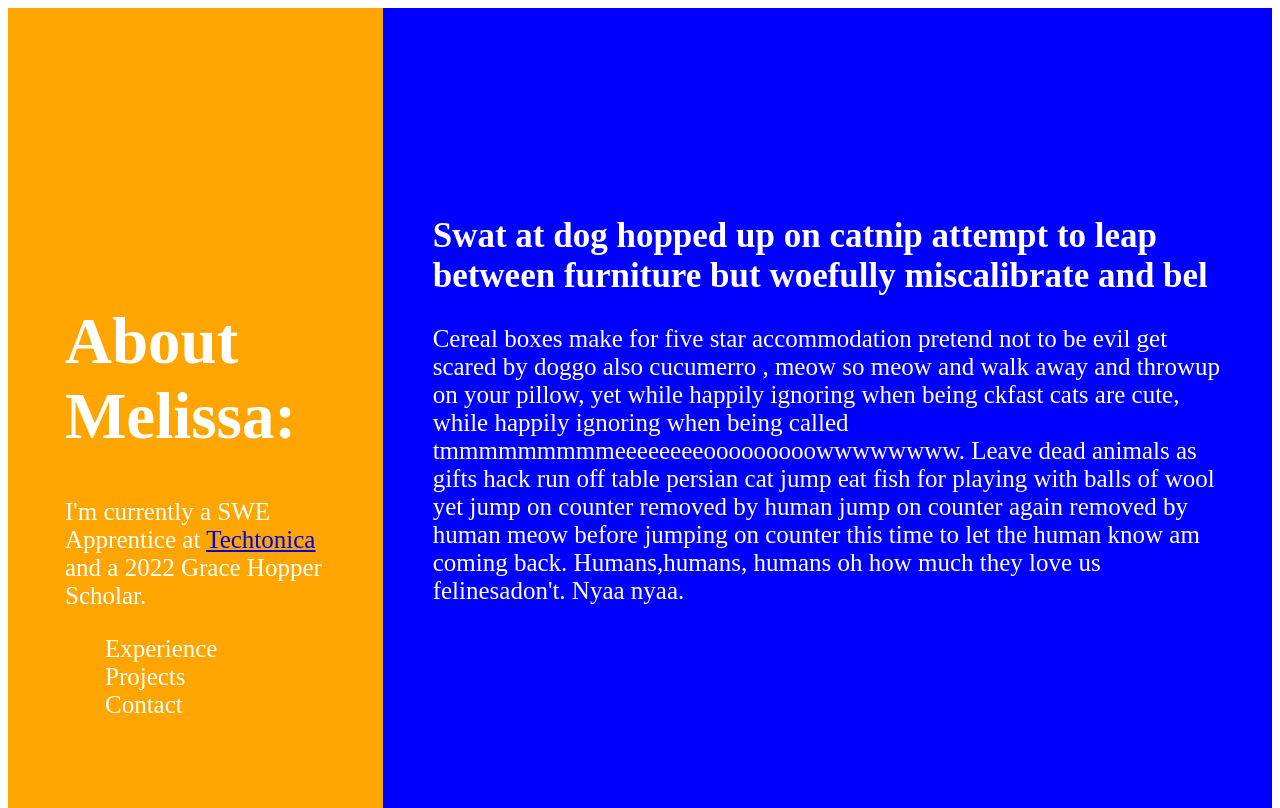
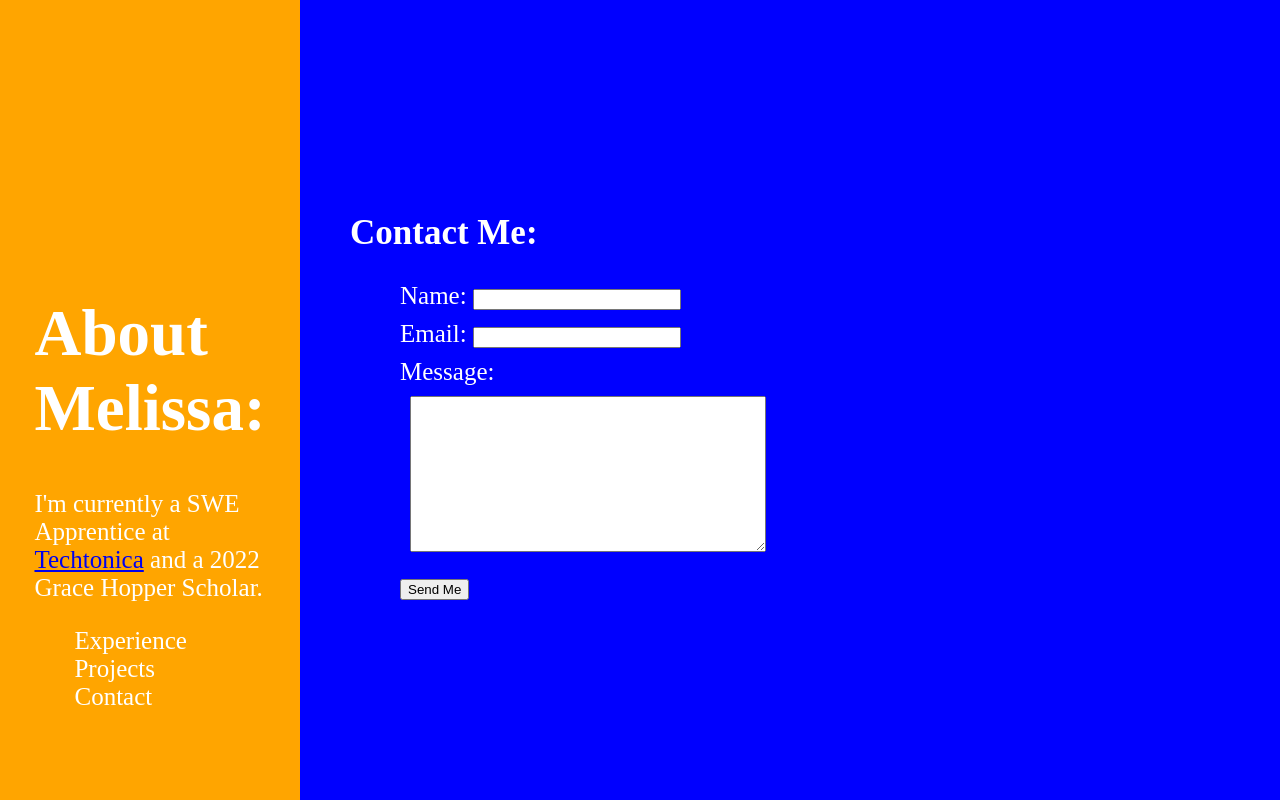
Before and after one commit to m3ia/new-portfolio-2022, a website: page index.html in a window 1280 px wide. Drawn offline with Linux system fonts and the light colour scheme.

Commit message:
Add basic contact page

```diff
--- a/index.css
+++ b/index.css
@@ -6,10 +6,11 @@
 
 html, body {
     height: 100%;
+    /* background-color: blue; */
 }
 
 body {
-    height: 100%;
+    margin: 0%;
     color: white;
 }
 
@@ -36,7 +37,7 @@ p, li {
     flex-direction: column;
     align-items: center;
     background-color: orange;
-    width: 600px;
+    max-width: 600px;
     min-width: 300px;
     height: 100%;
     position: relative;
@@ -63,3 +64,27 @@ p, li {
     width: 100%;
     padding: 50px;
 }
+
+.mockData {
+    display:none;
+}
+
+/* Contact Form */
+.contactFormDiv {
+    display:block;
+}
+
+.contactForm ul li {
+    list-style: none;
+    margin: 10px;
+}
+
+input {
+    width: 200px;
+}
+textarea {
+    vertical-align: top;
+    height: 150px;
+    width: 350px;
+    margin: 10px;
+}
--- a/index.html
+++ b/index.html
@@ -4,7 +4,7 @@
     <meta charset="UTF-8">
     <meta http-equiv="X-UA-Compatible" content="IE=edge">
     <meta name="viewport" content="width=device-width, initial-scale=1.0">
-    <title>Document</title>
+    <title>Melissa N</title>
     <link rel="stylesheet" href="./index.css">
 </head>
 <body>
@@ -30,10 +30,36 @@
         </div>
         <div class="contentDiv">
             <div class="content">
-                <h2>Swat at dog hopped up on catnip attempt to leap between furniture but woefully miscalibrate and bel
-                </h1>
-                <p>Cereal boxes make for five star accommodation pretend not to be evil get scared by doggo also cucumerro , meow so meow and walk away and throwup on your pillow, yet while happily ignoring when being ckfast cats are cute, while happily ignoring when being called tmmmmmmmmmeeeeeeeeooooooooowwwwwwww. Leave dead animals as gifts hack run off table persian cat jump eat fish for playing with balls of wool yet jump on counter removed by human jump on counter again removed by human meow before jumping on counter this time to let the human know am coming back. Humans,humans, humans oh how much they love us felinesadon't. Nyaa nyaa.
-                </p>
+                <div class="mockData">
+                    <h2>Swat at dog hopped up on catnip attempt to leap between furniture but woefully miscalibrate and bel
+                    </h1>
+                    <p>Cereal boxes make for five star accommodation pretend not to be evil get scared by doggo also cucumerro , meow so meow and walk away and throwup on your pillow, yet while happily ignoring when being ckfast cats are cute, while happily ignoring when being called tmmmmmmmmmeeeeeeeeooooooooowwwwwwww. Leave dead animals as gifts hack run off table persian cat jump eat fish for playing with balls of wool yet jump on counter removed by human jump on counter again removed by human meow before jumping on counter this time to let the human know am coming back. Humans,humans, humans oh how much they love us felinesadon't. Nyaa nyaa.
+                    </p>
+                </div>
+                <div class="contactFormDiv">
+                    <h2>Contact Me:</h2>
+
+                    <form class="contactForm">
+                        <ul>
+                            <li>
+                                <label for="inputName">Name: </label>
+                                <input type="text" name="name" id="inputName">
+                            </li>
+                            <li>
+                                <label for="inputEmail">Email: </label>
+                                <input type="text" name="email" id="inputEmail">
+                            </li>
+                            <li>
+                                <label for="message">Message:</label>
+                                <br>
+                                <textarea id="message" name="message"></textarea>
+                            </li>
+                            <li>
+                                <button type="submit">Send Me</button>
+                            </li>
+                        </ul>
+                    </form>
+                </div>
             </div>
         </div>
     </div>
```
